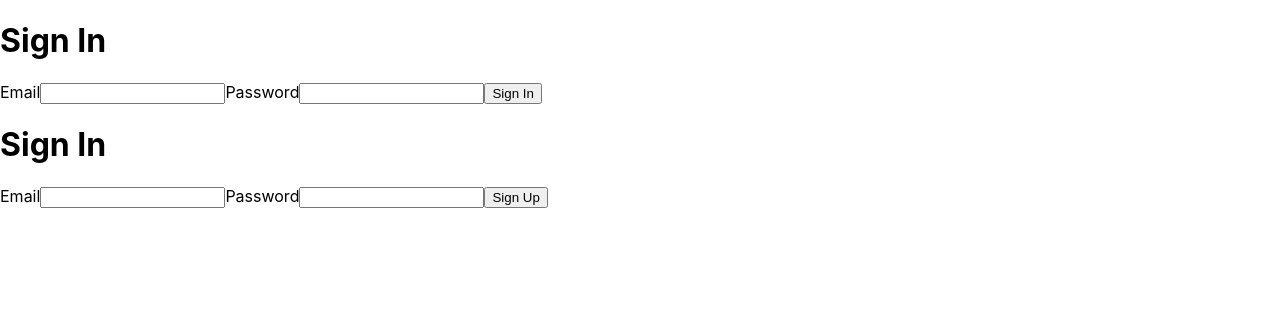
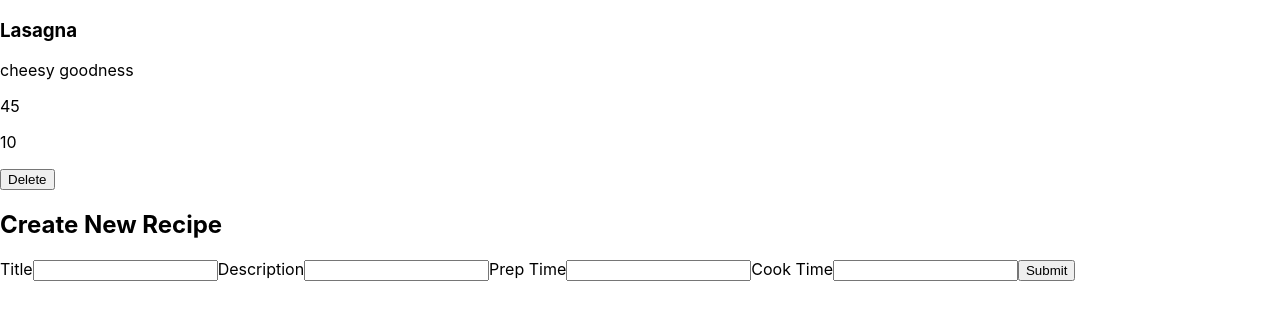
Before and after one commit to hdsteineke/FE-recipe-list, a React (Create React App) app: page /recipes in a window 1280 px wide. Before the commit this address led to /. Shown: the top 320 px of the page. Built offline with nearby package versions, Linux system fonts and the light colour scheme; no server answers.

Commit message:
Removed auth routing

```diff
--- a/src/App.js
+++ b/src/App.js
@@ -1,11 +1,6 @@
 import './App.css';
 import React, { useEffect, useState } from 'react';
-import {
-  BrowserRouter as Router,
-  Switch,
-  Route,
-  Redirect
-} from 'react-router-dom';
+import { BrowserRouter as Router, Switch, Route, Redirect } from 'react-router-dom';
 import RecipeList from './RecipeList';
 import { getAllRecipes } from './services/fetch-recipes';
 import RecipeDetail from './RecipeDetail';
@@ -13,15 +8,17 @@ import AuthPage from './AuthPage';
 import { getUser } from './services/fetch-users';
 
 function App() {
-  const [recipes, setRecipes] = useState([{
+  const [recipes, setRecipes] = useState([
+    {
       id: 3,
       title: 'Lasagna',
       description: 'cheesy goodness',
       prepTime: 10,
       cookTime: 45,
       totalTime: 55,
-    servings: 8
-  }]);
+      servings: 8,
+    },
+  ]);
   const [user, setUser] = useState(null);
 
   async function getRecipesOnLoad() {
@@ -48,18 +45,24 @@ function App() {
   return (
     <Router>
       <div>
-
         {/* A <Switch> looks through its children <Route>s and
                 renders the first one that matches the current URL. */}
         <Switch>
           <Route exact path="/">
-            {user ? <Redirect to={'/recipes'}/> : <AuthPage setUser={setUser} />}
+            <AuthPage setUser={setUser} />
+            {/* {user ? <Redirect to={'/recipes'}/> : <AuthPage setUser={setUser} />} */}
           </Route>
           <Route exact path="/recipes">
-            {user ? <RecipeList recipes={recipes} getRecipesOnLoad={getRecipesOnLoad} /> : <Redirect to={'/'}/>}
+            <RecipeList recipes={recipes} getRecipesOnLoad={getRecipesOnLoad} />
+            {/* {user ? (
+              <RecipeList recipes={recipes} getRecipesOnLoad={getRecipesOnLoad} />
+            ) : (
+              <Redirect to={'/'} />
+            )} */}
           </Route>
           <Route exact path="/recipes/:id">
-            {user ? <RecipeDetail /> : <Redirect to={'/'}/>}
+            <RecipeDetail />
+            {/* {user ? <RecipeDetail /> : <Redirect to={'/'} />} */}
           </Route>
         </Switch>
       </div>
--- a/src/Recipe.js
+++ b/src/Recipe.js
@@ -2,8 +2,8 @@ import React from 'react';
 import { deleteRecipe } from './services/fetch-recipes';
 
 export default function Recipe({ recipe, getRecipesOnLoad }) {
-  async function handleDelete(id) {
-    await deleteRecipe(id);
+  async function handleDelete() {
+    await deleteRecipe(recipe.id);
     await getRecipesOnLoad();
   }
   return (
```
Lines whose indentation alone changed are shown as unchanged.
